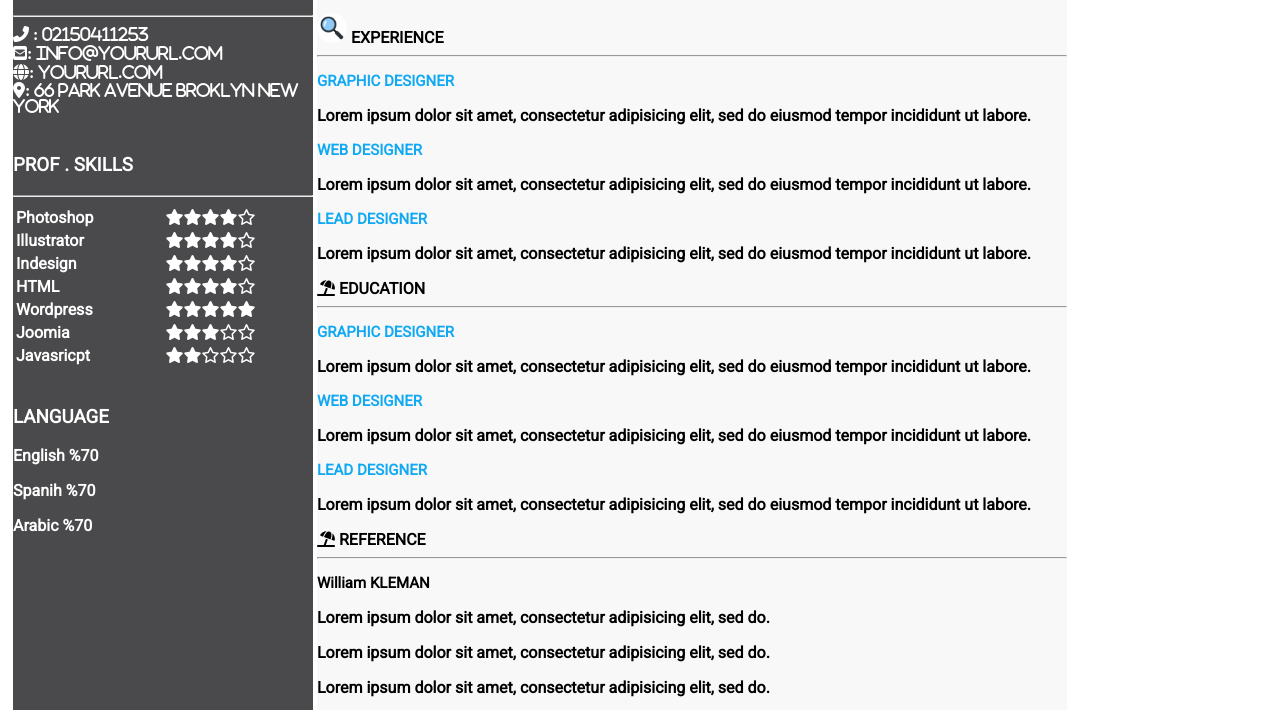
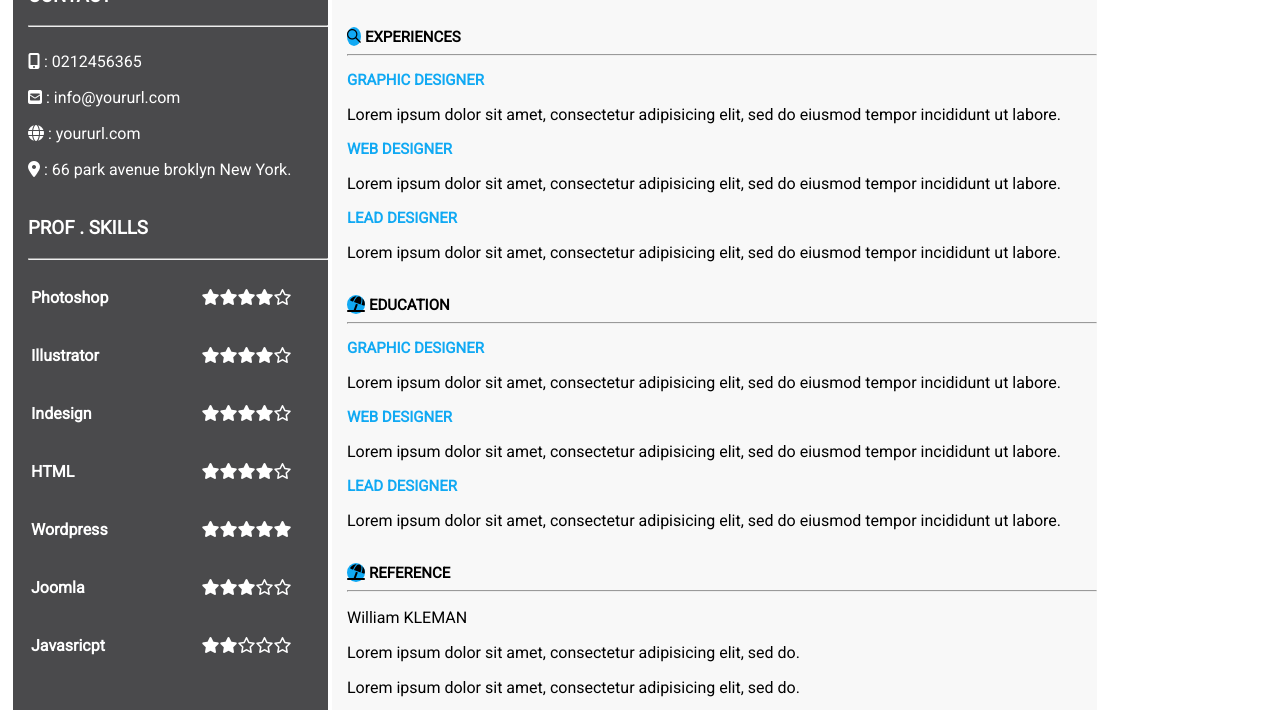
Before and after one commit to cdole5869/projet_1, a plain HTML site: page index.html in a window 1280 px wide. Shown: the part 231-941 px from the top of the page. Drawn offline with Linux system fonts and the light colour scheme.

Commit message:
correction gauche et logos

```diff
--- a/index.html
+++ b/index.html
@@ -16,10 +16,10 @@
         <div>
           <h3>CONTACT</h3>
           <hr>
-          <i class="fas fa-phone-alt" aria-hidden="true"> : 02150411253</i><br/>
-          <i class="fas fa-envelope-square" aria-hidden="true">: info@yoururl.com</i><br/>
-          <i class="fas fa-globe" aria-hidden="true">: yoururl.com</i><br/>
-          <i class="fas fa-map-marker-alt" aria-hidden="true">: 66 park avenue broklyn New York</i>
+          <i class="fas fa-mobile-alt"></i> : 0212456365<br/>
+          <i class="fas fa-envelope-square" aria-hidden="true"></i> : info@yoururl.com<br/>
+          <i class="fas fa-globe" aria-hidden="true"></i> : yoururl.com<br/>
+          <i class="fas fa-map-marker-alt" aria-hidden="true"></i> : 66 park avenue broklyn New York.
         </div>
         <br/>
         <div>
@@ -27,47 +27,40 @@
           <hr>
             <table>
               <tr>
-                <td><strong>Photoshop</td>
-                <td class="star"></td>
-                <td><i class="fas fa-star" aria-hidden="true"></i><i class="fas fa-star" aria-hidden="true"></i><i class="fas fa-star" aria-hidden="true"></i><i class="fas fa-star" aria-hidden="true"></i><i class="far fa-star" aria-hidden="true"></i></td>
+                <td><strong>Photoshop</strong></td>
+                <td class="star"><i class="fas fa-star" aria-hidden="true"></i><i class="fas fa-star" aria-hidden="true"></i><i class="fas fa-star" aria-hidden="true"></i><i class="fas fa-star" aria-hidden="true"></i><i class="far fa-star" aria-hidden="true"></i></td>
               </tr>
               <tr>
-                <td><strong>Illustrator</td>
-                <td class="star"></td>
-                <td><i class="fas fa-star" aria-hidden="true"></i><i class="fas fa-star" aria-hidden="true"></i><i class="fas fa-star" aria-hidden="true"></i><i class="fas fa-star" aria-hidden="true"></i><i class="far fa-star" aria-hidden="true"></i></td>
+                <td><strong>Illustrator</strong></td>
+                <td class="star"><i class="fas fa-star" aria-hidden="true"></i><i class="fas fa-star" aria-hidden="true"></i><i class="fas fa-star" aria-hidden="true"></i><i class="fas fa-star" aria-hidden="true"></i><i class="far fa-star" aria-hidden="true"></i></td>
               </tr>
               <tr>
-                <td><strong>Indesign</td>
-                <td class="star"></td>
-                <td><i class="fas fa-star" aria-hidden="true"></i><i class="fas fa-star" aria-hidden="true"></i><i class="fas fa-star" aria-hidden="true"></i><i class="fas fa-star" aria-hidden="true"></i><i class="far fa-star" aria-hidden="true"></i></td>
+                <td><strong>Indesign</strong></td>
+                <td class="star"><i class="fas fa-star" aria-hidden="true"></i><i class="fas fa-star" aria-hidden="true"></i><i class="fas fa-star" aria-hidden="true"></i><i class="fas fa-star" aria-hidden="true"></i><i class="far fa-star" aria-hidden="true"></i></td>
               </tr>
               <tr>
-                <td><strong>HTML</td>
-                <td class="star"></td>
-                <td><i class="fas fa-star" aria-hidden="true"></i><i class="fas fa-star" aria-hidden="true"></i><i class="fas fa-star" aria-hidden="true"></i><i class="fas fa-star" aria-hidden="true"></i><i class="far fa-star" aria-hidden="true"></i></td>
+                <td><strong>HTML</strong></td>
+                <td class="star"><i class="fas fa-star" aria-hidden="true"></i><i class="fas fa-star" aria-hidden="true"></i><i class="fas fa-star" aria-hidden="true"></i><i class="fas fa-star" aria-hidden="true"></i><i class="far fa-star" aria-hidden="true"></i></td>
               </tr>
               <tr>
-                <td><strong>Wordpress</td>
-                <td class="star"></td>
-                <td><i class="fas fa-star" aria-hidden="true"></i><i class="fas fa-star" aria-hidden="true"></i><i class="fas fa-star" aria-hidden="true"></i><i class="fas fa-star" aria-hidden="true"></i><i class="fas fa-star" aria-hidden="true"></i></td>
+                <td><strong>Wordpress</strong></td>
+                <td class="star"><i class="fas fa-star" aria-hidden="true"></i><i class="fas fa-star" aria-hidden="true"></i><i class="fas fa-star" aria-hidden="true"></i><i class="fas fa-star" aria-hidden="true"></i><i class="fas fa-star" aria-hidden="true"></i></td>
               </tr>
               <tr>
-                <td><strong>Joomia</td>
-                <td class="star"></td>
-                <td><i class="fas fa-star" aria-hidden="true"></i><i class="fas fa-star" aria-hidden="true"></i><i class="fas fa-star" aria-hidden="true"></i><i class="far fa-star" aria-hidden="true"></i><i class="far fa-star" aria-hidden="true"></i></td>
+                <td><strong>Joomla</strong></td>
+                <td class="star"><i class="fas fa-star" aria-hidden="true"></i><i class="fas fa-star" aria-hidden="true"></i><i class="fas fa-star" aria-hidden="true"></i><i class="far fa-star" aria-hidden="true"></i><i class="far fa-star" aria-hidden="true"></i></td>
               </tr>
               <tr>
-                <td><strong>Javasricpt</td>
-                <td class="star"></td>
-                <td><i class="fas fa-star" aria-hidden="true"></i><i class="fas fa-star" aria-hidden="true"></i><i class="far fa-star" aria-hidden="true"></i><i class="far fa-star" aria-hidden="true"></i><i class="far fa-star" aria-hidden="true"></i></td>
+                <td><strong>Javasricpt</strong></td>
+                <td class="star"><i class="fas fa-star" aria-hidden="true"></i><i class="fas fa-star" aria-hidden="true"></i><i class="far fa-star" aria-hidden="true"></i><i class="far fa-star" aria-hidden="true"></i><i class="far fa-star" aria-hidden="true"></i></td>
               </tr>
             </table>
           <br/>
           <div>
             <h3>LANGUAGE</h3>
-            <p><strong>English %70</p>
-            <p><strong>Spanih %70</p>
-            <p><strong>Arabic %70</p>
+            <p><strong>English %70</strong></p>
+            <p><strong>Spanih %70</strong></p>
+            <p><strong>Arabic %70</strong></p>
         </div>
       </section>
       <section class="droite">
@@ -76,11 +69,11 @@
             <span class="name3"> WATSON</span>
         </div>
         <div>
-          <p>CREATIVE DIRECTOR</p>
+          <p class="name5">CREATIVE DIRECTOR</p>
         </div>
         <div>
-          <span><img img class="loupe" src="loupe.jpeg"></span>
-          <span>EXPERIENCE</span>
+          <span class="loupe"><i class="fab fa-sistrix" aria-hidden="true"></i></span>
+          <span class="name5">EXPERIENCES</span>
           <hr>
         </div>
         <div>
@@ -96,8 +89,8 @@
           <p>Lorem ipsum dolor sit amet, consectetur adipisicing elit, sed do eiusmod tempor incididunt ut labore.</p>
         </div>
         <div>
-          <span><i class="fas fa-umbrella-beach"></i></span>
-          <span>EDUCATION</span>
+          <span class="parasol"><i class="fas fa-umbrella-beach"></i></span>
+          <span class="name5">EDUCATION</span>
           <hr>
         </div>
         <div>
@@ -113,11 +106,11 @@
           <p>Lorem ipsum dolor sit amet, consectetur adipisicing elit, sed do eiusmod tempor incididunt ut labore.</p>
         </div>
         <div>
-          <span><i class="fas fa-umbrella-beach"></i></span>
-          <span>REFERENCE</span>
+          <span class="parasol"><i class="fas fa-umbrella-beach"></i></span>
+          <span class="name5">REFERENCE</span>
           <hr>
         </div>
-        <p class="name5"> William KLEMAN</p>
+        <p> William KLEMAN</p>
         <p>Lorem ipsum dolor sit amet, consectetur adipisicing elit, sed do.</p>
         <p>Lorem ipsum dolor sit amet, consectetur adipisicing elit, sed do.</p>
         <p>Lorem ipsum dolor sit amet, consectetur adipisicing elit, sed do.</p>
--- a/style.css
+++ b/style.css
@@ -4,16 +4,17 @@
 .gauche{
   background-color:  #4a4a4c;
   width: 300px;
-  height: 1015px;
+  height: 1070px;
   display: inline-block;
   vertical-align: top;
-  text-align: left;
+  padding-left: 15px;
 }
 .droite{
   background-color: #f8f8f8;
   width: 750px;
-  height: 1015px;
+  height: 1070px;
   display: inline-block;
+  padding-left: 15px;
 }
 .logo{
   border-radius: 50%;
@@ -32,10 +33,13 @@ h3{
 }
 .pingouin{
   text-align: center;
+  padding-top: 10px;
 }
 .star{
-  padding-left: 65px;
+  padding-left: 90px;
+  padding-bottom: 19px;
 }
+
 .gauche{
   color:white;
 }
@@ -48,19 +52,23 @@ h3{
 }
 .name2{
   font-size: 45px;
+  font-weight: 900;
 }
 
 .name3{
   font-size: 45px;
   color:#11a9f3;
+  font-weight: 900;
 }
 .name4{
   font-size: 15px;
   color:#11a9f3;
+  font-weight: 900;
 }
 .name5{
   font-size: 15px;
   color:black;
+  font-weight: 700;
 }
 
 body{
@@ -70,13 +78,15 @@ body{
   width: 30px;
   height: 30px;
   border-radius: 50%;
-  background-color: blue;
+  background-color: #11a9f3;
 }
 .parasol{
   width: 30px;
   height: 30px;
+  border-radius: 50%;
+  background-color: #11a9f3;
 }
-.fas-umbrella-beach{
-  border-radius: 50%;
-  background-color: blue;
+
+div i{
+  margin-top: 18px;
 }
```
